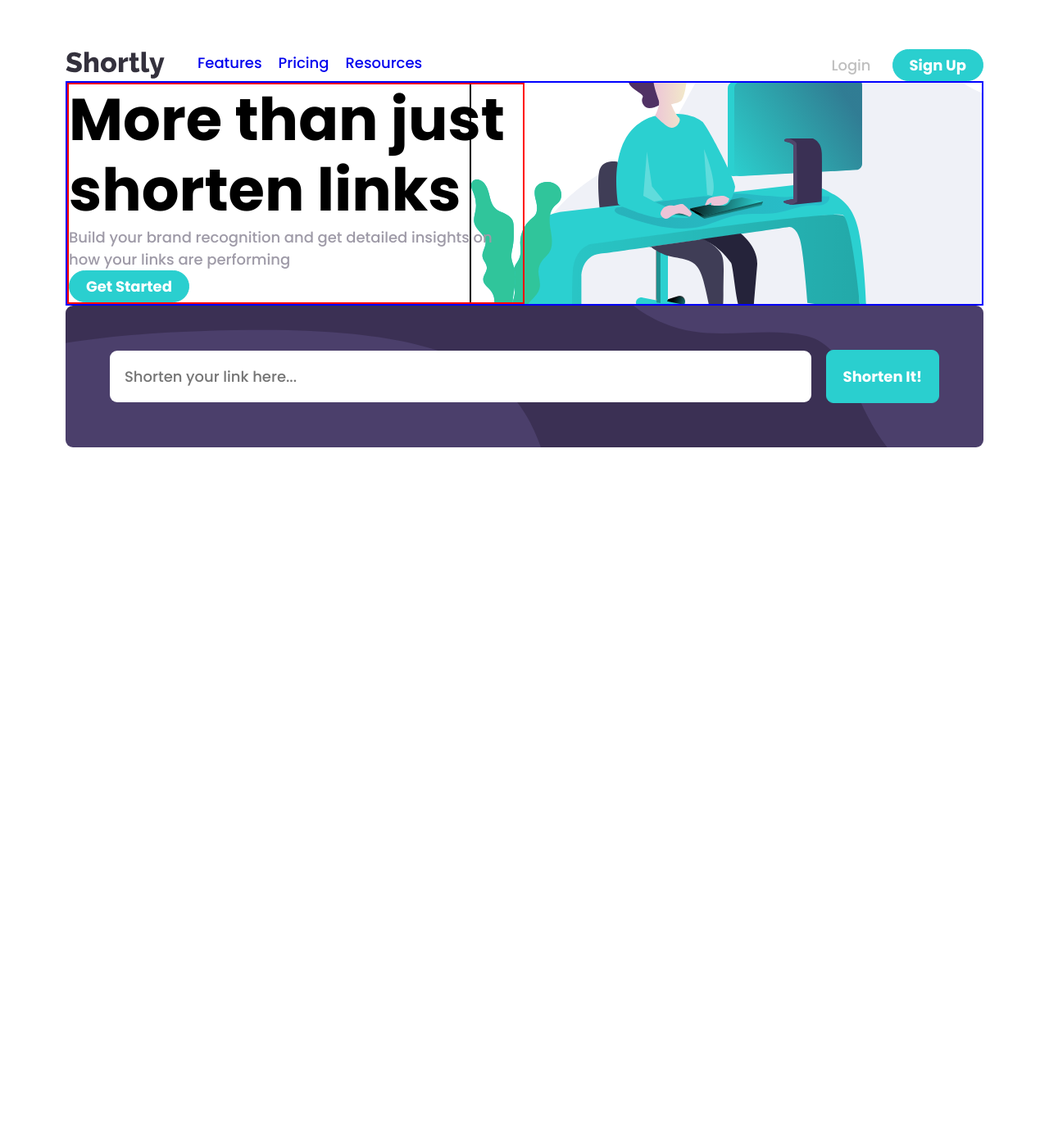
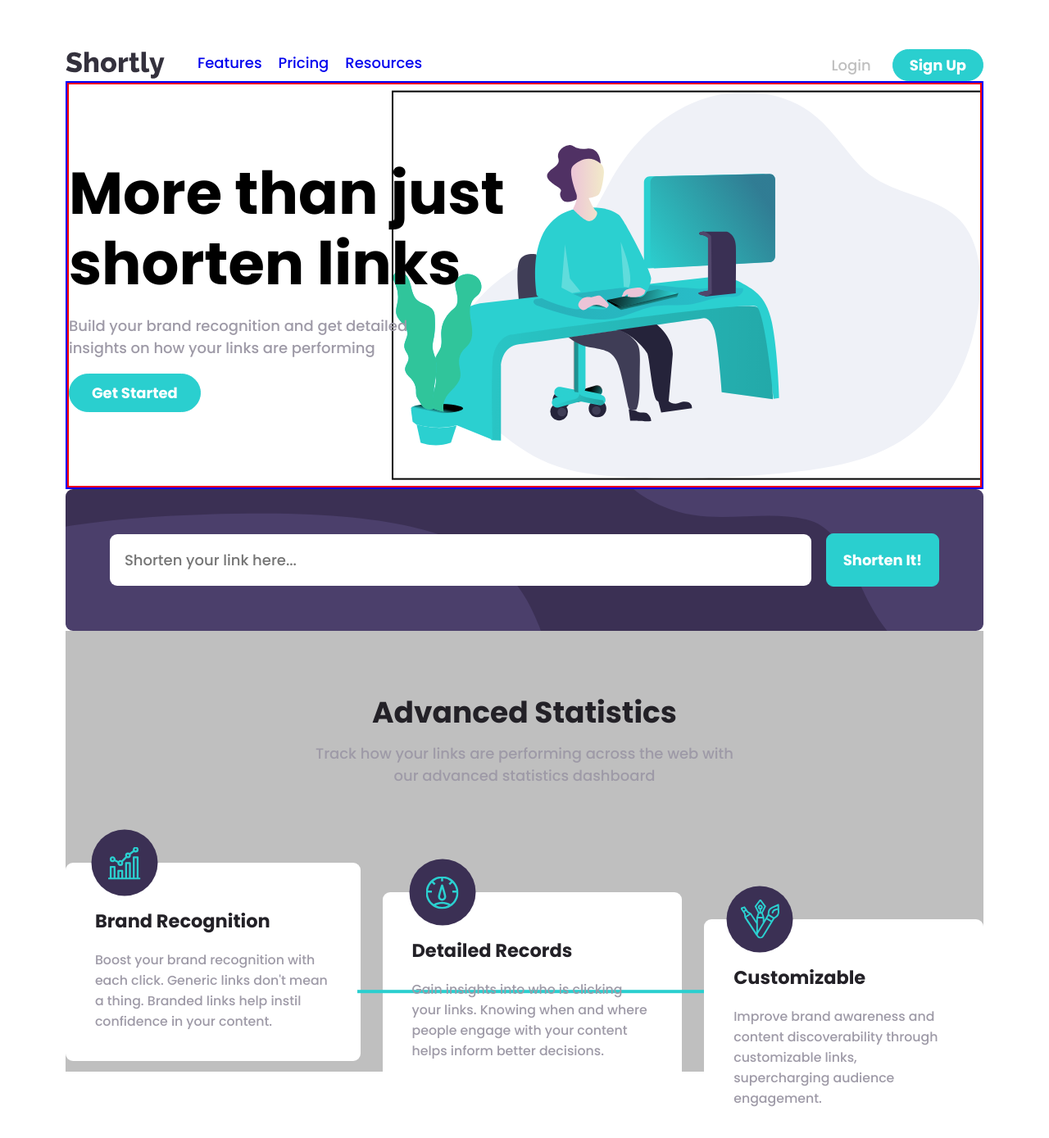
Before and after one commit to shemjay/url-shortening-app, a React (Vite) app: page / in a window 1280 px wide. Shown: the whole page at 82% size. Before the commit the page ends 830 px from the top, so only its background shows below. Built offline with nearby package versions, Linux system fonts and the light colour scheme.

Commit message:
Add card section

```diff
--- a/src/App.css
+++ b/src/App.css
@@ -26,6 +26,5 @@ body, html {
   font-size: var(--body-font-size);
   height: 100vh;
   max-width: 100%;
-  padding: 30px 40px;
-  overflow-x: hidden;
+  padding: 1.67em 2.22em;
 }
--- a/src/App.jsx
+++ b/src/App.jsx
@@ -3,6 +3,7 @@ import './App.css'
 import Navbar from './Components/Navbar'
 import Banner from './Components/Banner'
 import Shortener from './Components/Shortener'
+import Statistics from './Components/Statistics'
 
 function App() {
   return (
@@ -10,6 +11,7 @@ function App() {
       <Navbar />
       <Banner />
       <Shortener />
+      <Statistics />
     </>
   )
 }
--- a/src/Components/Banner.css
+++ b/src/Components/Banner.css
@@ -4,29 +4,32 @@
     justify-content: left;
     border: 2px solid blue;
     position: relative;
-    overflow: hidden;
+    overflow-x: hidden;
 }
 
 .banner__content {
-    max-width: 50%;
+    width: 100%;
     z-index: 2;
     display: flex;
     align-items: left;
     justify-content: center;
     flex-direction: column;
     border: 2px solid red;
+    padding: 5em 0;
 }
 
 .banner__image {
-    position: absolute; /* Allows the image to break out of the container's normal flow */
-    right: -10%; /* Aligns the image to the right of the viewport */
-    top: 50%; /* Centers the image vertically relative to the container */
-    transform: translateY(-50%); /* Adjusts for vertical centering */
+    max-width: 40rem;
+    position: absolute;
+    top: 50%;
+    right: 0%;
+    transform: translateY(-50%);
+    z-index: -1;
     border: 2px solid black;
 }
 
 .banner__image img {
-    height: auto; /* Maintains the image aspect ratio */
+    height: auto;
     object-fit: cover;
 }
 
@@ -42,6 +45,5 @@
 
 .banner__content p {
     color: var(--grayish-violet);
+    padding: 1em 0;
 }
-
-/* Go through the css and js carefully needs to be refactored but the image is fine */
--- a/src/Components/Banner.jsx
+++ b/src/Components/Banner.jsx
@@ -7,9 +7,9 @@ const Banner = () => {
   return (
     <div className='banner__container'>
       <div className='banner__content'>
-        <h1>More than just shorten links</h1>
-        <p>Build your brand recognition and get detailed insights on how your links are performing</p>
-        <Button text="Get Started"/>
+        <h1>More than just<br /> shorten links</h1>
+        <p>Build your brand recognition and get detailed<br/> insights on how your links are performing</p>
+        <Button text="Get Started" variant="tertiary"/>
       </div>
 
       <div className='banner__image'>
--- a/src/Components/Button.css
+++ b/src/Components/Button.css
@@ -13,3 +13,7 @@
     border-radius: 0.5em;
     padding: 18px 20px;
 }
+
+.button__signin.tertiary {
+    padding: 0.5em 1.5em;
+}
--- /dev/null
+++ b/src/Components/Statistics.css
@@ -0,0 +1,96 @@
+.statistics__container {
+    position: relative;
+    display: flex;
+    flex-direction: column;
+    align-items: center;
+    justify-content: space-between;
+    margin: 0 auto;
+}
+
+.statistics__title {
+    background-color: var(--gray);
+    display: flex;
+    align-items: center;
+    justify-content: center;
+    flex-direction: column;
+    min-width: 100%;
+    padding: 4em 0;
+}
+
+.statistics__title h2 {
+    font-size: 2em;
+    color: var(--very-dark-violet);
+}
+
+.statistics__title p {
+    color: var(--grayish-violet);
+    text-align: center;
+    padding: 0.5em 0;
+}
+
+.statistics__container-cards {
+    background-color: var(--gray);
+    display: flex;
+    align-items: center;
+    justify-content: space-between;
+    height: auto;
+    gap: 1.5em;
+    max-width: 100%;
+}
+
+.statistics__card {
+    position: relative;
+    z-index: 3;
+    padding: 3rem 2rem 1rem 2rem;
+    border-radius: 0.5em;
+    text-align: center;
+    transform: translateY(0);
+    background-color: white;
+    text-align: left;
+}
+
+.card-2 {
+    transform: translateY(2em);
+}
+
+.card-3 {
+    transform: translateY(4.5em);
+}
+
+.statistics__card h3 {
+    font-size: 1.25rem;
+    color: var(--very-dark-violet);
+    margin-bottom: 0.5rem;
+}
+
+.statistics__card p {
+    font-size: 0.875rem;
+    color: var(--grayish-violet);
+    margin: 1rem 0;
+}
+
+.statistics__card-image {
+    position: absolute;
+    top: 0;
+    left: 20%;
+    transform: translate(-50%, -50%);
+    display: flex;
+    justify-content: center;
+    align-items: center;
+    background-color: #3b3054;
+    width: 4.5rem;
+    height: 4.5rem;
+    border-radius: 50%;
+}
+
+.statistics__container-cards .card-2::before {
+    content: "";
+    position: absolute;
+    top: 50%;
+    left: -1.67em;
+    width: calc(100% + 100px);
+    height: 0.2rem;
+    background-color: var(--cyan);
+    transform: translateY(-50%);
+    z-index: -1;
+}
--- /dev/null
+++ b/src/Components/Statistics.jsx
@@ -0,0 +1,55 @@
+import React from 'react'
+import './Statistics.css'
+import Customizable from './Assets/Images/icon-fully-customizable.svg'
+import Brand from './Assets/Images/icon-brand-recognition.svg'
+import Records from './Assets/Images/icon-detailed-records.svg'
+
+const Statistics = () => {
+  return (
+    <div className='statistics__container'>
+        <div className='statistics__title'>
+            <h2>Advanced Statistics</h2>
+            <p>Track how your links are performing across the web with<br/> our advanced statistics dashboard</p>
+        </div>
+
+        <div className='statistics__container-cards'>
+
+            <div className='statistics__card'>
+                <div className='statistics__card-image'>
+                    <img src={Brand} alt='brand icon' />
+                </div>
+                <h3>Brand Recognition</h3>
+                <p>Boost your brand recognition with each click.
+                    Generic links don't mean a thing. Branded links
+                    help instil confidence in your content.
+                </p>
+            </div>
+
+            <div className='statistics__card card-2'>
+                <div className='statistics__card-image'>
+                    <img src={Records} alt='detailed records icon' />
+                </div>
+                <h3>Detailed Records</h3>
+                <p>Gain insights into who is clicking your links. Knowing
+                    when and where people engage with your content helps
+                    inform better decisions.
+                </p>
+            </div>
+
+            <div className='statistics__card card-3'>
+                <div className='statistics__card-image'>
+                    <img src={Customizable} alt='customizable icon' />
+                </div>
+                <h3>Customizable</h3>
+                <p>Improve brand awareness and content discoverability
+                    through customizable links, supercharging audience
+                    engagement.
+                </p>
+            </div>
+
+        </div>
+    </div>
+  )
+}
+
+export default Statistics
```
